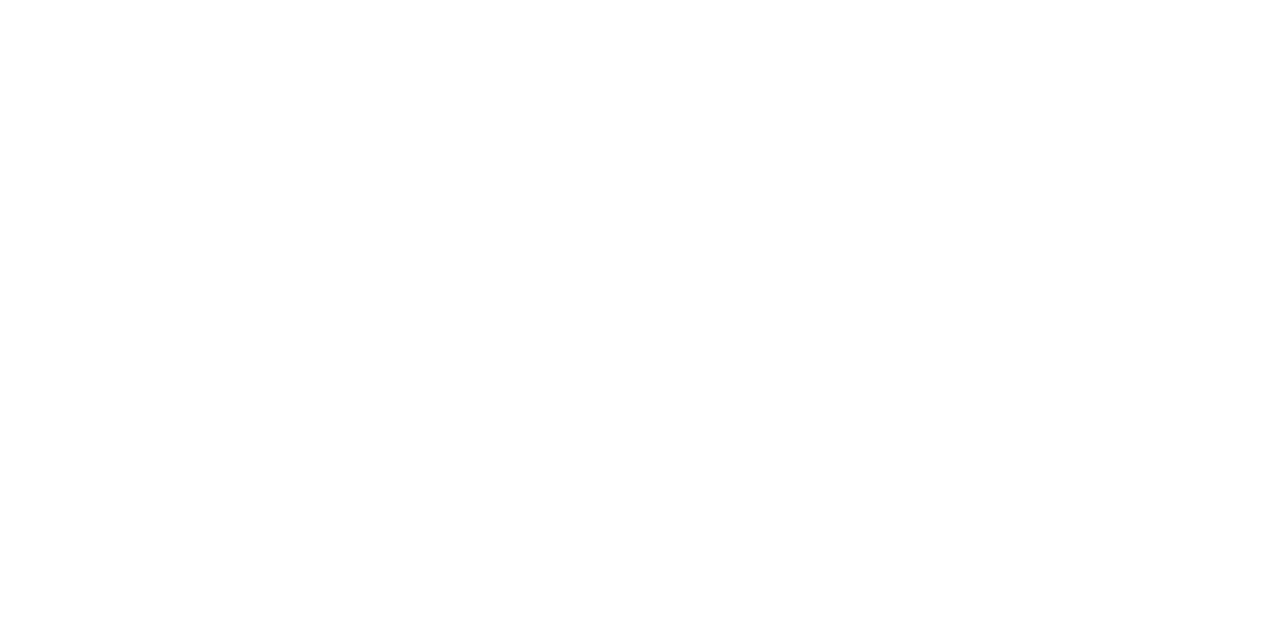
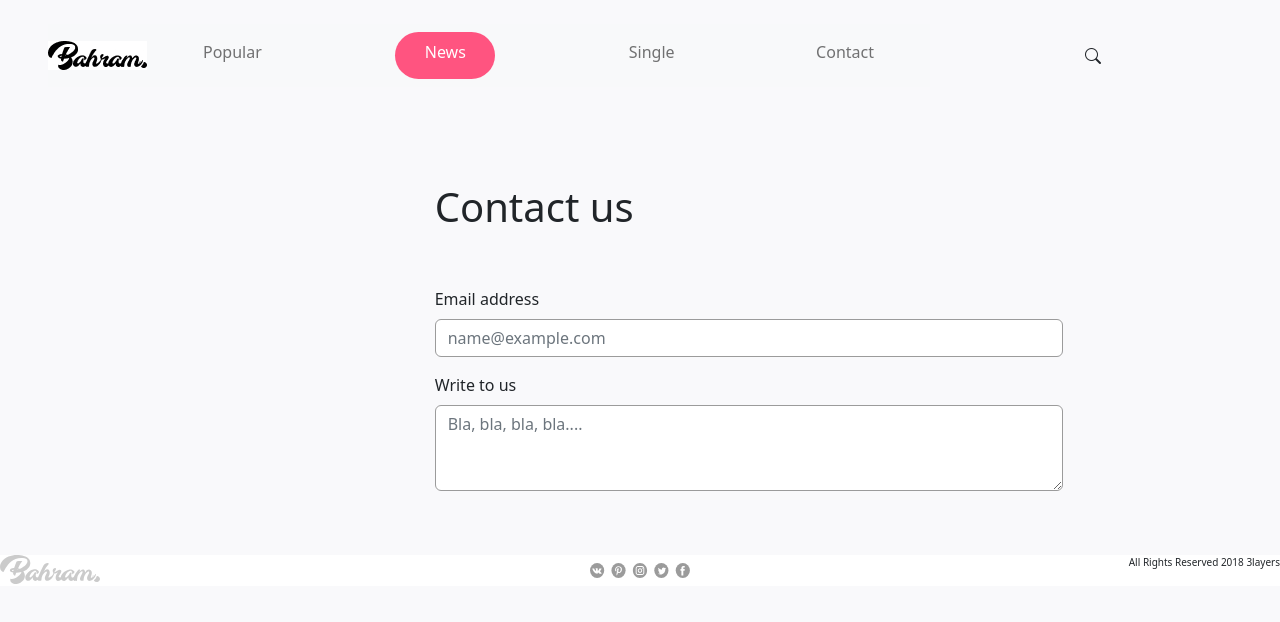
Before and after one commit to cerro88/Blog_appweb, a plain HTML site: page contact.html in a window 1280 px wide. Drawn offline with nearby package versions, Linux system fonts and the light colour scheme.

Commit message:
14:49 fin del proyecto

```diff
--- a/contact.html
+++ b/contact.html
@@ -0,0 +1,91 @@
+<!doctype html>
+<html lang="en">
+
+<head>
+  <meta charset="utf-8">
+  <meta name="viewport" content="width=device-width, initial-scale=1">
+  <title>Bootstrap demo</title>
+
+  <link href="https://cdn.jsdelivr.net/npm/bootstrap@5.2.3/dist/css/bootstrap.min.css" rel="stylesheet"
+    integrity="sha384-rbsA2VBKQhggwzxH7pPCaAqO46MgnOM80zW1RWuH61DGLwZJEdK2Kadq2F9CUG65" crossorigin="anonymous">
+  <script src="https://cdn.jsdelivr.net/npm/@popperjs/core@2.10.2/dist/umd/popper.min.js"></script>
+  <link rel="stylesheet" href="https://cdn.jsdelivr.net/npm/bootstrap-icons@1.11.1/font/bootstrap-icons.css">
+  <link rel="stylesheet" href="css/style.css">
+</head>
+
+<body>
+  <section class="container-fluid">
+    <div class="row m-4">
+      <div class="col-sm-9">
+        <nav class="navbar navbar-expand-lg navbar-light bg-light ">
+          <a  class="nav-link" href="">
+            <img class="me--20" src="assets/imatges/Group 13.jpg" alt="">
+          </a>
+          <button class="navbar-toggler" type="button" data-toggle="collapse" data-target="#navbarSupportedContent"
+            aria-controls="navbarSupportedContent" aria-expanded="false" aria-label="Toggle navigation">
+            <span class="navbar-toggler-icon"></span>
+          </button>
+          <div class="collapse navbar-collapse" id="navbarSupportedContent">
+            <ul class="navbar-nav mr-auto">
+              <li class="nav-item active pe-5">
+                <a class="nav-link ms-5" href="index.html">Popular</a>
+              </li>
+              <li class="nav-item pe-5">
+                <a class="nav-link pink text-center" href="news.html">News</a>
+              </li>
+              <li class="nav-item pe-5">
+                <a class="nav-link" href="single.html">Single</a>
+              </li>
+              <li class="nav-item pe-5">
+                <a class="nav-link" href="contact.html">Contact</a>
+              </li>
+            </ul>
+          </div>
+        </nav>
+      </div>
+      <div class="col-sm-3 d-flex justify-content-center align-items-center">
+        <i class="bi bi-search m-8"></i>
+      </div>
+    </div>
+</section>
+<section class="row mt-5">
+    <div class="col-sm-4"></div>
+    <div class="col-sm-8 mt-5">
+        <h1>Contact us</h1>
+    </div>
+    <div class="col-sm-4"></div>
+    <div class="col-sm-6 mt-5">
+      <div class="mb-3">
+        <label for="exampleFormControlInput1" class="form-label">Email address</label>
+        <input type="email" class="form-control" id="exampleFormControlInput1" placeholder="name@example.com">
+      </div>
+      <div class="mb-3">
+        <label for="exampleFormControlTextarea1" class="form-label">Write to us</label>
+        <textarea class="form-control" id="exampleFormControlTextarea1" placeholder="Bla, bla, bla, bla...." rows="3"></textarea>
+      </div>
+    </div>
+
+</section>
+
+
+
+
+
+<footer class="row mt-5 pageFooter">
+    <div class="col-sm-4">
+      <img class="footer_img" src="./assets/imatges/Group 13.svg" alt="">
+    </div>
+    <div class="col-sm-4 d-flex justify-content-center align-items-center">
+      <img class="footer_img" src="./assets/imatges/Social Media.svg" alt="">
+    </div>
+    <div class="col-sm-4">
+      <p class="footer">All Rights Reserved 2018 3layers</p>
+    </div>
+  </footer>
+
+<script src="https://cdn.jsdelivr.net/npm/bootstrap@5.2.3/dist/js/bootstrap.bundle.min.js"
+integrity="sha384-kenU1KFdBIe4zVF0s0G1M5b4hcpxyD9F7jL+jjXkk+Q2h455rYXK/7HAuoJl+0I4"
+crossorigin="anonymous"></script>
+
+</body>
+</html>
--- a/css/style.css
+++ b/css/style.css
@@ -309,3 +309,12 @@ button{
   border-radius: 30px;
   border: 1px solid #ff5480;
  }
+
+ .form-control{
+  border: 1px solid #9b9b9b ;
+ }
+
+ .fin{
+  width: 50px;
+  margin: 15px;
+ }
```
Also changed, not shown: index.html (+4 -4 lines), news.html (+4 -4 lines), single.html (+4 -4 lines).
